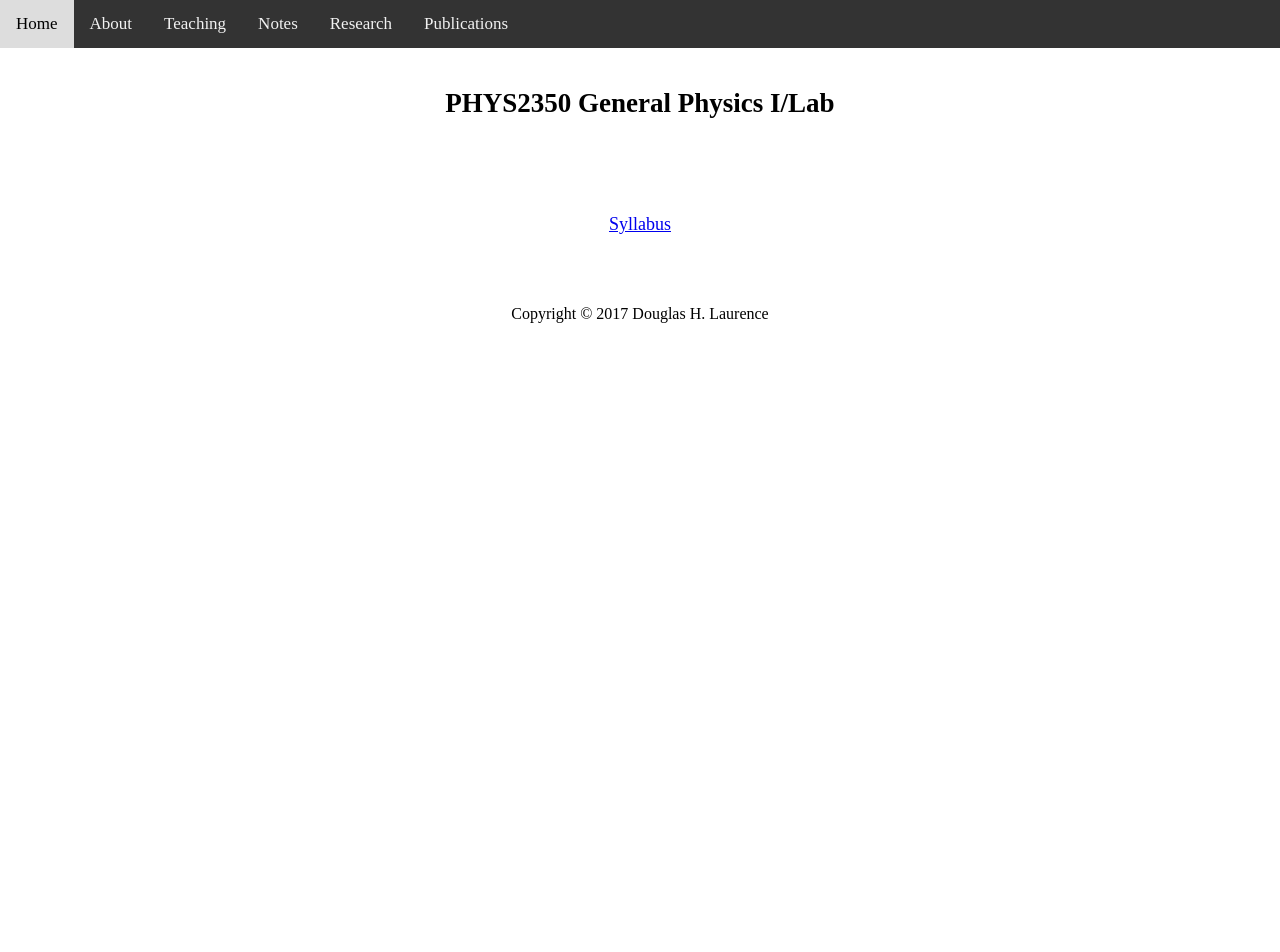
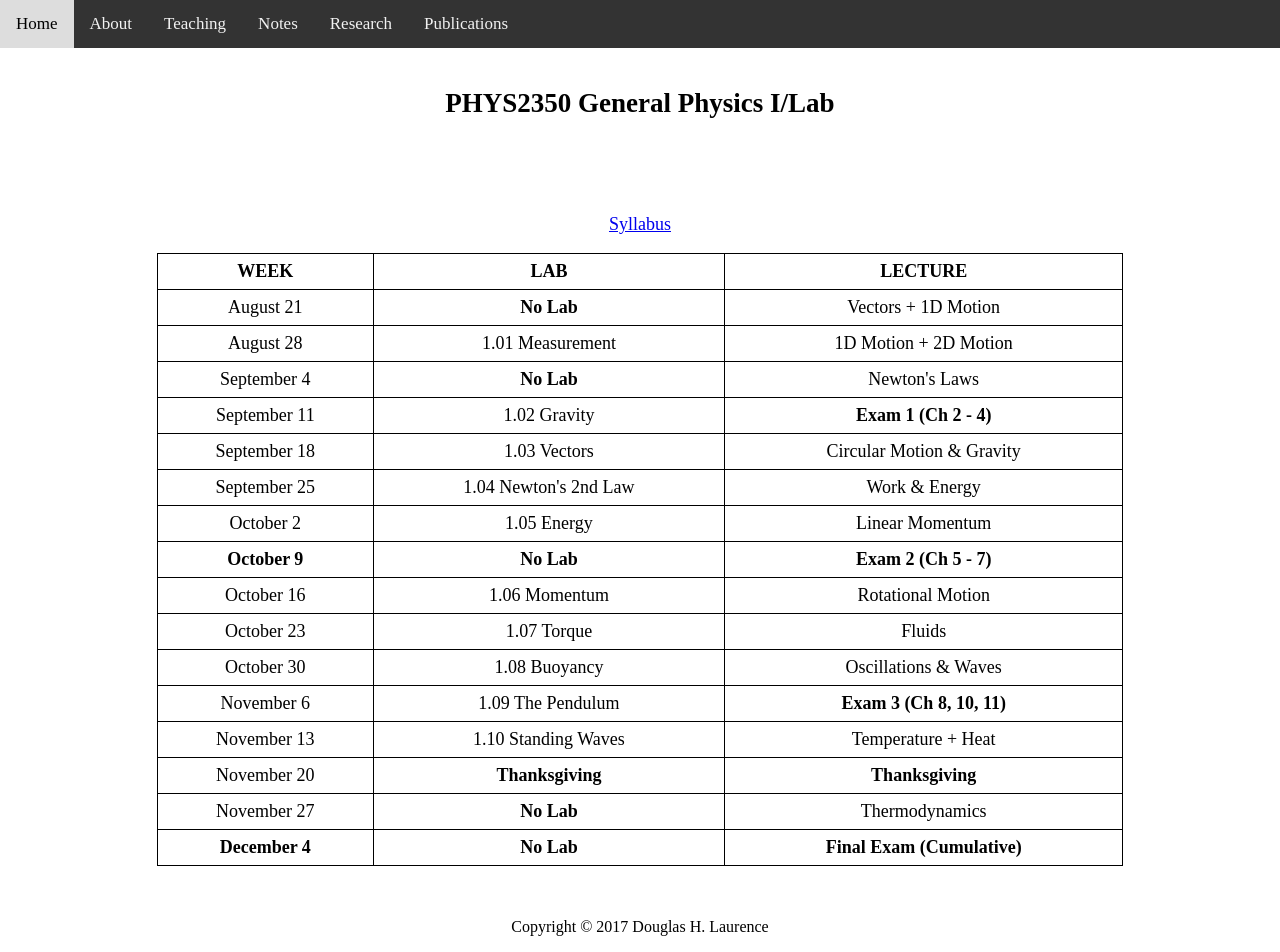
Before and after one commit to dhlaurence/dhlaurence.github.io, a Jekyll site: the page built from teaching/phys2350fall17.html, in a window 1280 px wide. Built offline with Jekyll 4.4.1, drawn with Linux system fonts in a browser that asks for light colours; before the commit the page ends 900 px from its top, so only the background shows below that.

Commit message:
Update phys2350fall17.html

```diff
--- a/teaching/phys2350fall17.html
+++ b/teaching/phys2350fall17.html
@@ -11,4 +11,93 @@ title: PHYS2350Fall2017
   <p>
     <center><a target="blank" href="http://www.blazartheory.com/files/PHYS2350_EV1_Fall_2017_Syllabus.pdf">Syllabus</a></center>
   </p>
+
+  <center><table style="width:80%">
+  <tr>
+    <th>WEEK</th>
+    <th>LAB</th>
+    <th>LECTURE</th>
+  </tr>
+  <tr>
+    <td>August 21</td>
+    <td><b>No Lab</b></td>
+    <td>Vectors + 1D Motion</td>
+  </tr>
+  <tr>
+    <td>August 28</td>
+    <td>1.01 Measurement</td>
+    <td>1D Motion + 2D Motion</td>
+  </tr>
+  <tr>
+    <td>September 4</td>
+    <td><b>No Lab</b></td>
+    <td>Newton's Laws</td>
+  </tr>
+  <tr>
+    <td>September 11</td>
+    <td>1.02 Gravity</td>
+    <td><b>Exam 1 (Ch 2 - 4)</b></td>
+  </tr>
+  <tr>
+    <td>September 18</td>
+    <td>1.03 Vectors</td>
+    <td>Circular Motion & Gravity</td>
+  </tr>
+  <tr>
+    <td>September 25</td>
+    <td>1.04 Newton's 2nd Law</td>
+    <td>Work & Energy</td>
+  </tr>
+  <tr>
+    <td>October 2</td>
+    <td>1.05 Energy</td>
+    <td>Linear Momentum</td>
+  </tr>
+  <tr>
+    <td><b>October 9</b></td>
+    <td><b>No Lab</b></td>
+    <td><b>Exam 2 (Ch 5 - 7)</b></td>
+  </tr>
+  <tr>
+    <td>October 16</td>
+    <td>1.06 Momentum</td>
+    <td>Rotational Motion</td>
+  </tr>
+  <tr>
+    <td>October 23</td>
+    <td>1.07 Torque</td>
+    <td>Fluids</td>
+  </tr>
+  <tr>
+    <td>October 30</td>
+    <td>1.08 Buoyancy</td>
+    <td>Oscillations & Waves</td>
+  </tr>
+  <tr>
+    <td>November 6</td>
+    <td>1.09 The Pendulum</td>
+    <td><b>Exam 3 (Ch 8, 10, 11)</b></td>
+  </tr>
+  <tr>
+    <td>November 13</td>
+    <td>1.10 Standing Waves</td>
+    <td>Temperature + Heat</td>
+  </tr>
+  <tr>
+    <td>November 20</td>
+    <td><b>Thanksgiving</b></td>
+    <td><b>Thanksgiving</b></td>
+  </tr>
+  <tr>
+    <td>November 27</td>
+    <td><b>No Lab</b></td>
+    <td>Thermodynamics</td>
+  </tr>
+  <tr>
+    <td><b>December 4</b></td>
+    <td><b>No Lab</b></td>
+    <td><b>Final Exam (Cumulative)</b></td>
+  </tr>
+</table></center>
+
 </article>
```
